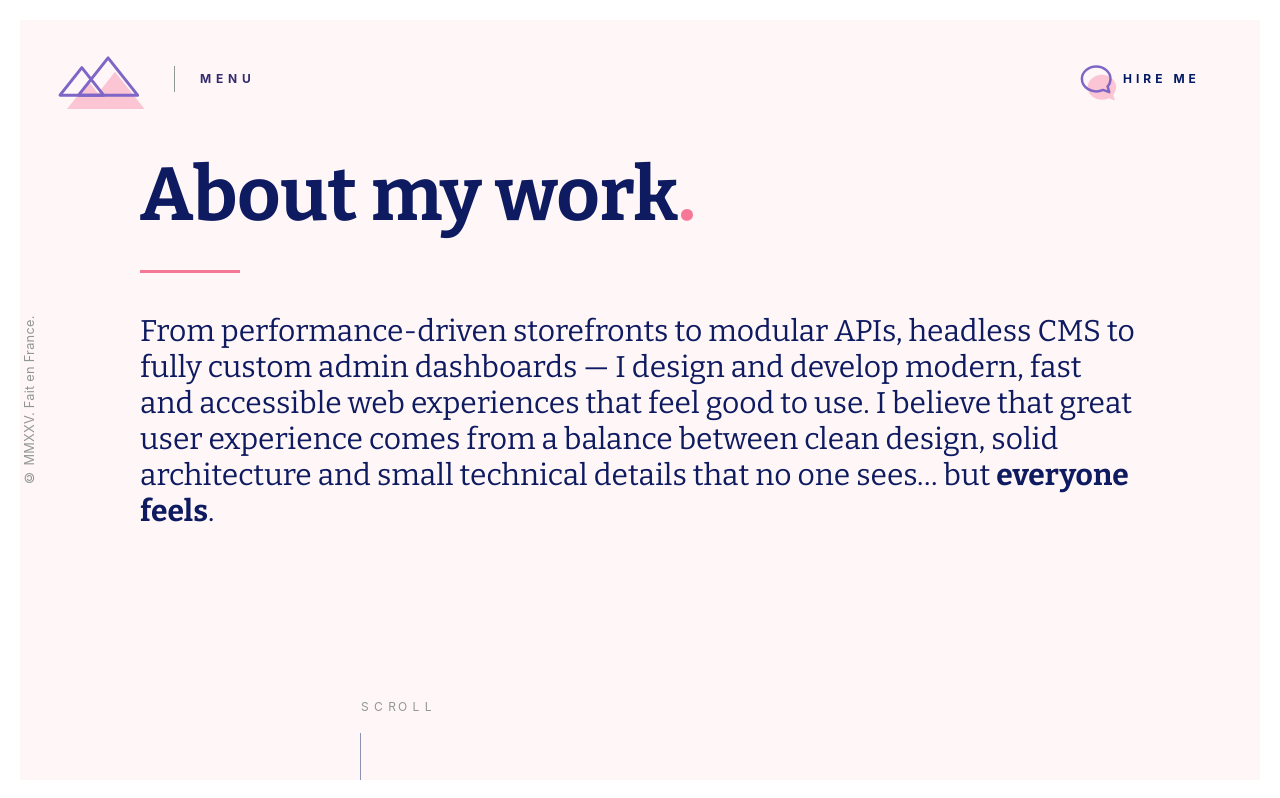
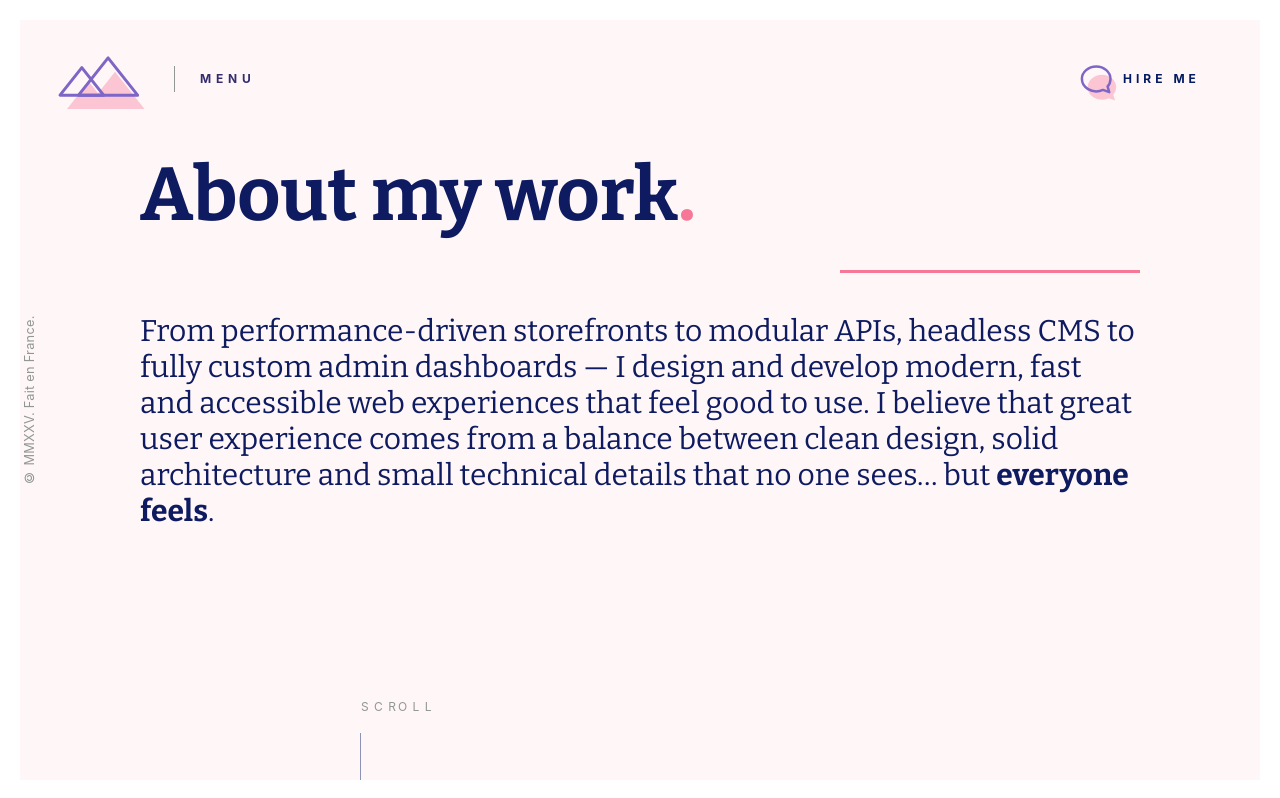
Before and after one commit to flobby41/Portfolio, a Next.js app: page /work in a window 1280 px wide. Shown: the top 798 px of the page. Built offline with nearby package versions, Linux system fonts and the light colour scheme.

Commit message:
refactor: shortening of loading animations timing and improve performance in LoadingScreen and AboutMyWork components

```diff
--- a/src/components/home/AboutMyWork.tsx
+++ b/src/components/home/AboutMyWork.tsx
@@ -11,15 +11,14 @@ const AboutMyWork = () => {
     rootMargin: "-100px",
   });
 
-  // Ajout d'un état pour suivre si le LoadingScreen a terminé
+  // Nouvel état pour contrôler le démarrage des animations après le LoadingScreen
   const [loadingComplete, setLoadingComplete] = useState(false);
 
   useEffect(() => {
-    // Attendre que le LoadingScreen soit complètement terminé
-    // Le LoadingScreen prend environ 1300ms pour se terminer complètement
+    // Attendre que le LoadingScreen soit terminé avant de démarrer nos animations
     const timer = setTimeout(() => {
       setLoadingComplete(true);
-    }, 100); // Un peu plus que les 1300ms du LoadingScreen
+    }, 1200); // Réduit de 1500ms à 1200ms pour correspondre au nouveau timing du LoadingScreen
 
     return () => clearTimeout(timer);
   }, []);
@@ -28,7 +27,7 @@ const AboutMyWork = () => {
     <div ref={ref} className="relative w-full overflow-hidden my-16 ">
       {/* Texte */}
       <motion.div
-        initial={{ opacity: 0, y: 20 }}
+        initial={{ opacity: 0, y: 10 }}
         animate={loadingComplete ? { opacity: 1, y: 0 } : { opacity: 0, y: 20 }}
         transition={{
           delay: 0.,
@@ -43,8 +42,8 @@ const AboutMyWork = () => {
               initial={{ opacity: 0, y: 20 }}
               animate={loadingComplete ? { opacity: 1, y: 0 } : { opacity: 0, y: 20 }}
               transition={{
-                duration: 0.5,
-                delay: 0.8,
+                duration: 0.2,
+                delay: 0.5,
                 ease: [0.25, 0.1, 0.25, 1],
               }}
             >
@@ -56,20 +55,27 @@ const AboutMyWork = () => {
         </div>
       </motion.div>
 
-      {/* Bande horizontale */}
+      {/* Bande horizontale - modifiée pour partir de la droite */}
       <motion.div
-        initial={{ x: "100%", width: "10%" }}
-        animate={loadingComplete ? { opacity: 1, x: 0 } : { opacity: 0, x: "100%" }}
-        transition={{ delay: 0.8, duration: 0.4 }}
-        className="relative h-[3px] bg-[#f67796] mt-10"
+        initial={{ x: "0%", width: "8%" }}
+        animate={loadingComplete ? { opacity: 1, x: 0, width: "30%" } : { opacity: 0, x: "0%" }}
+        transition={{
+          opacity: { delay: 0.8, duration: 0.4 },
+          width: { delay: 0.9, duration: 0.3 }
+        }}
+        className="relative h-[3px] bg-[#f67796] mt-10 ml-auto"
+        style={{
+          transformOrigin: "right",
+          right: 0
+        }}
       />
 
       {/* Nouveau contenu */}
       <motion.p
               className="font-bitter text-3xl text-[#0f1b61] mt-10"
-              initial={{ opacity: 0, x: -20 }}
-              animate={loadingComplete ? { opacity: 1, x: 0 } : { opacity: 0, x: -20 }}
-              transition={{ delay: 0.9, duration: 1.2 }}
+              initial={{ opacity: 0, y: 5 }}
+              animate={loadingComplete ? { opacity: 1, y: 0 } : { opacity: 0, x: -20 }}
+              transition={{ delay: 0.5, duration: 0.8 }}
             >
 
         From performance-driven storefronts to modular APIs, headless CMS to fully custom admin dashboards — I design and develop modern, fast and accessible web experiences that feel good to use. I believe that great user experience comes from a balance between clean design, solid architecture and small technical details that no one sees… but <span className="font-bold"> everyone feels</span>.
--- a/src/components/home/LoadingScreen.tsx
+++ b/src/components/home/LoadingScreen.tsx
@@ -21,17 +21,17 @@ export default function LoadingScreen() {
     // D'abord, nous marquons l'écran comme "en train de sortir"
     const exitTimer = setTimeout(() => {
       setIsExiting(true);
-    }, 800);
+    }, 600); // Réduit de 800ms à 600ms
 
     // Ensuite, nous le supprimons complètement du DOM après l'animation
     const removeTimer = setTimeout(() => {
       setIsLoading(false);
-    }, 1300); // Donner suffisamment de temps pour que l'animation exit se termine
+    }, 1000); // Réduit de 1300ms à 1000ms
 
     // Garantir que les navigateurs lents aient une expérience raisonnable avec un timeout de sécurité
     const safetyTimer = setTimeout(() => {
       setIsLoading(false);
-    }, 3000);
+    }, 250); // Réduit de 3000ms à 2500ms
 
     return () => {
       clearTimeout(exitTimer);
@@ -51,13 +51,11 @@ export default function LoadingScreen() {
           exit={{
             y: "100%",
             transition: {
-              duration: 0.5,
-              ease: [0.76, 0, 0.24, 1]
+              duration: 0.4,
             }
           }}
           transition={{
-            duration: 0.5,
-            ease: [0.76, 0, 0.24, 1]
+            duration: 0.4,
           }}
         >
           <div className="loader fixed top-1/2 left-1/2 transform -translate-x-1/2 -translate-y-1/2 opacity-100 transition-opacity duration-200 ease-out">
```
